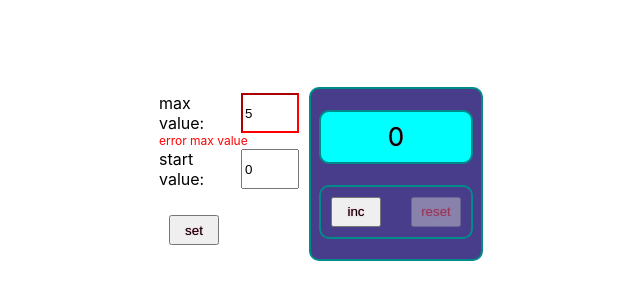
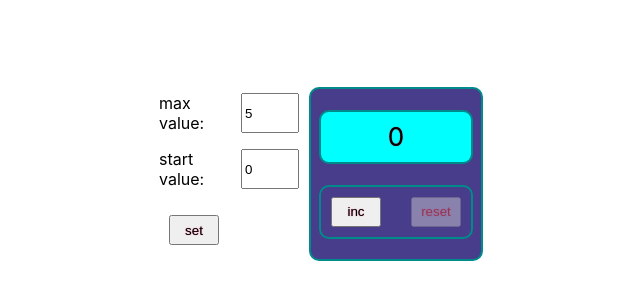
Before and after one commit to SPK80/counter, a React (Create React App) app: page / in a window 1280 px wide. Shown: the part 226-526 px from the top of the page, without its empty margins (324-964 px from the left). Built offline with nearby package versions, Linux system fonts and the light colour scheme.

Commit message:
feat: implement validation of input numbers

```diff
--- a/src/components/Input.tsx
+++ b/src/components/Input.tsx
@@ -7,7 +7,7 @@ type InputType = {
     onChangeValue: (value: string) => void
     caption?: string
     captionClassName?: string
-    errorMessage?: string
+    errorMessage?: string | null
     errorClassName?: string
 }
 
--- a/src/components/Setup.tsx
+++ b/src/components/Setup.tsx
@@ -9,38 +9,41 @@ type SetupType = {
 
 export const Setup: React.FC<SetupType> = ({confirm}) => {
 
-    const [startValue, setStartValue] = useState(0)
-    const [maxValue, setMaxValue] = useState(5)
+    const [startValue, setStartValue] = useState('0')
+    const [maxValue, setMaxValue] = useState('5')
 
-    const onSetHandler = () => {
-        confirm(startValue, maxValue)
+    const onClickSetHandler = () => {
+        confirm(+startValue, +maxValue)
     }
 
-    const onChangeMaxValueHandler=(newValue:string)=>{
-        setMaxValue(+newValue)
+    const onChangeMaxValueHandler = (newValue: string) => {
+        setMaxValue(newValue.trim())
     }
 
-    const onChangeStartValueHandler=(newValue:string)=>{
-        setStartValue(+newValue)
+    const onChangeStartValueHandler = (newValue: string) => {
+        setStartValue(newValue.trim())
     }
+
+    const isValidNumber = (value: string): boolean => !(Number.isNaN(+value) || !value)
 
     return (
         <div className={s.setup}>
             <Input
-                value={maxValue.toString()}
+                value={maxValue}
                 onChangeValue={onChangeMaxValueHandler}
                 caption={'max value:'}
-                errorMessage={'error max value'}
+                errorMessage={isValidNumber(maxValue) ? null : 'Number is required'}
             />
             <Input
-                value={startValue.toString()}
+                value={startValue}
                 onChangeValue={onChangeStartValueHandler}
                 caption={'start value:'}
-                // errorMessage={'error start value'}
+                errorMessage={isValidNumber(startValue) ? null : 'Number is required'}
             />
             <Button
+                disabled={!(isValidNumber(startValue) && isValidNumber(maxValue))}
                 name={'set'}
-                onClick={onSetHandler}
+                onClick={onClickSetHandler}
             />
         </div>
     );
```
